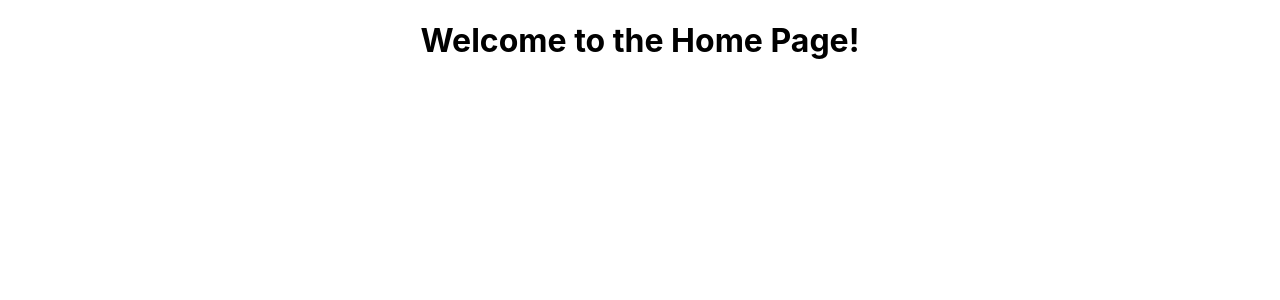
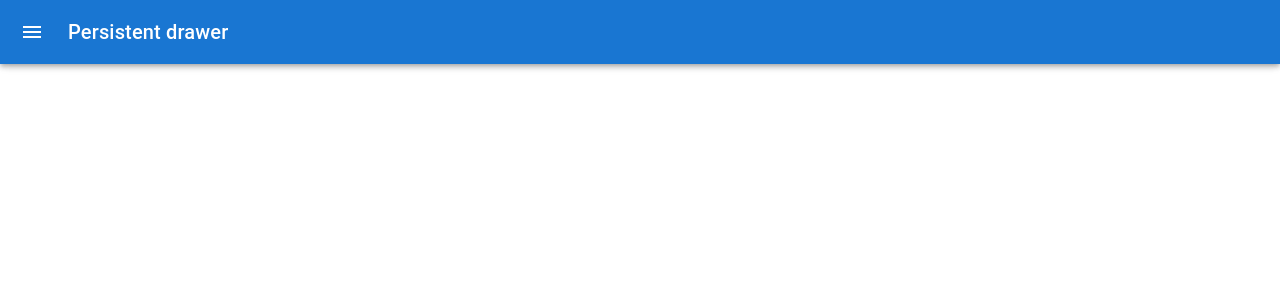
Before and after one commit to msavinash/Transpense, a React (Create React App) app in the folder Frontend/my-transpense-app/: page / in a window 1280 px wide. Shown: the top 300 px of the page. Built offline with nearby package versions, Linux system fonts and the light colour scheme.

Commit message:
Homepage - left drawer and header

```diff
--- a/Frontend/my-transpense-app/package.json
+++ b/Frontend/my-transpense-app/package.json
@@ -3,6 +3,10 @@
   "version": "0.1.0",
   "private": true,
   "dependencies": {
+    "@emotion/react": "^11.11.3",
+    "@emotion/styled": "^11.11.0",
+    "@mui/icons-material": "^5.15.11",
+    "@mui/material": "^5.15.11",
     "@testing-library/jest-dom": "^5.17.0",
     "@testing-library/react": "^13.4.0",
     "@testing-library/user-event": "^13.5.0",
--- a/Frontend/my-transpense-app/src/HomePage.js
+++ b/Frontend/my-transpense-app/src/HomePage.js
@@ -1,10 +1,145 @@
 import React from 'react';
+import { styled, useTheme } from '@mui/material/styles';
+import Box from '@mui/material/Box';
+import Drawer from '@mui/material/Drawer';
+import MuiAppBar from '@mui/material/AppBar';
+import Toolbar from '@mui/material/Toolbar';
+import CssBaseline from '@mui/material/CssBaseline';
+import List from '@mui/material/List';
+import Typography from '@mui/material/Typography';
+import Divider from '@mui/material/Divider';
+import IconButton from '@mui/material/IconButton';
+import MenuIcon from '@mui/icons-material/Menu';
+import ChevronLeftIcon from '@mui/icons-material/ChevronLeft';
+import ChevronRightIcon from '@mui/icons-material/ChevronRight';
+import ListItem from '@mui/material/ListItem';
+import ListItemButton from '@mui/material/ListItemButton';
+import ListItemIcon from '@mui/material/ListItemIcon';
+import ListItemText from '@mui/material/ListItemText';
+import InboxIcon from '@mui/icons-material/MoveToInbox';
+import MailIcon from '@mui/icons-material/Mail';
+
+const drawerWidth = 240;
+
+const AppBar = styled(MuiAppBar, {
+    shouldForwardProp: (prop) => prop !== 'open',
+  })(({ theme, open }) => ({
+    transition: theme.transitions.create(['margin', 'width'], {
+      easing: theme.transitions.easing.sharp,
+      duration: theme.transitions.duration.leavingScreen,
+    }),
+    ...(open && {
+      width: `calc(100% - ${drawerWidth}px)`,
+      marginLeft: `${drawerWidth}px`,
+      transition: theme.transitions.create(['margin', 'width'], {
+        easing: theme.transitions.easing.easeOut,
+        duration: theme.transitions.duration.enteringScreen,
+      }),
+    }),
+}));
+
+const DrawerHeader = styled('div')(({ theme }) => ({
+    display: 'flex',
+    alignItems: 'center',
+    padding: theme.spacing(0, 1),
+    // necessary for content to be below app bar
+    ...theme.mixins.toolbar,
+    justifyContent: 'flex-end',
+  }));
+
+const Main = styled('main', { shouldForwardProp: (prop) => prop !== 'open' })(
+({ theme, open }) => ({
+    flexGrow: 1,
+    padding: theme.spacing(3),
+    transition: theme.transitions.create('margin', {
+    easing: theme.transitions.easing.sharp,
+    duration: theme.transitions.duration.leavingScreen,
+    }),
+    marginLeft: `-${drawerWidth}px`,
+    ...(open && {
+    transition: theme.transitions.create('margin', {
+        easing: theme.transitions.easing.easeOut,
+        duration: theme.transitions.duration.enteringScreen,
+    }),
+    marginLeft: 0,
+    }),
+}),
+);
+
 
 const HomePage = () => {
+
+    const theme = useTheme();
+    const [open, setOpen] = React.useState(false);
+
+    const handleDrawerOpen = () => {
+        setOpen(true);
+    };
+
+    const handleDrawerClose = () => {
+        setOpen(false);
+    };
+
   return (
     <div>
       <h1>Welcome to the Home Page!</h1>
       {/* Add your content here */}
+      <Box sx={{ display: 'flex' }}>
+      <CssBaseline />
+      <AppBar position="fixed" open={open}>
+        <Toolbar>
+          <IconButton
+            color="inherit"
+            aria-label="open drawer"
+            onClick={handleDrawerOpen}
+            edge="start"
+            sx={{ mr: 2, ...(open && { display: 'none' }) }}
+          >
+            <MenuIcon />
+          </IconButton>
+          <Typography variant="h6" noWrap component="div">
+            Persistent drawer
+          </Typography>
+        </Toolbar>
+      </AppBar>
+      <Drawer
+        sx={{
+          width: drawerWidth,
+          flexShrink: 0,
+          '& .MuiDrawer-paper': {
+            width: drawerWidth,
+            boxSizing: 'border-box',
+          },
+        }}
+        variant="persistent"
+        anchor="left"
+        open={open}
+      >
+        <DrawerHeader>
+          <IconButton onClick={handleDrawerClose}>
+            {theme.direction === 'ltr' ? <ChevronLeftIcon /> : <ChevronRightIcon />}
+          </IconButton>
+        </DrawerHeader>
+        <Divider />
+        <List>
+          {['View Budget'].map((text, index) => (
+            <ListItem key={text} disablePadding>
+              <ListItemButton>
+                <ListItemIcon>
+                  {index % 2 === 0 ? <InboxIcon /> : <MailIcon />}
+                </ListItemIcon>
+                <ListItemText primary={text} />
+              </ListItemButton>
+            </ListItem>
+          ))}
+        </List>
+
+      </Drawer>
+      <Main open={open}>
+        <DrawerHeader />
+
+      </Main>
+    </Box>
     </div>
   );
 };
```
Also changed, not shown: 1 other file (tests, documents, lock files or other folders).
